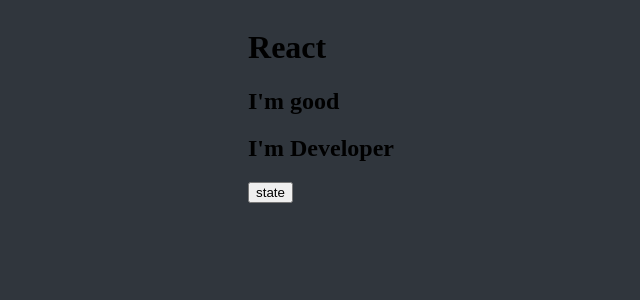
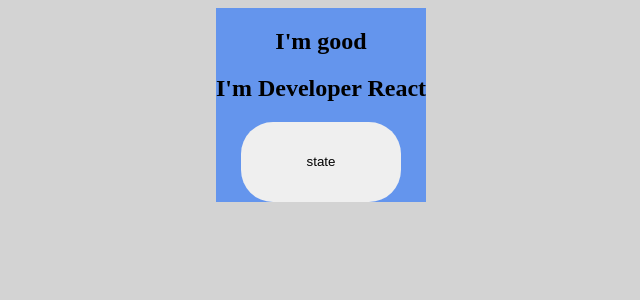
Before and after one commit to Arthur-art/reactjs-codecademy, a React (Create React App) app in the folder study-react/: page / in a window 1280 px wide. Shown: the top 300 px of the page, without its empty margins (319-959 px from the left). Built offline with nearby package versions, Linux system fonts and the light colour scheme.

Commit message:
setStateColor component

```diff
--- a/study-react/public/index.html
+++ b/study-react/public/index.html
@@ -6,9 +6,7 @@
     <link rel="stylesheet" href="./style.css">
     <title>React App</title>
   </head>
-  <body>
+  <body id="container">
     <noscript>You need to enable JavaScript to run this app.</noscript>
-    <div id="app"></div>
-    <div id="container"></div>
   </body>
 </html>
--- a/study-react/public/style.css
+++ b/study-react/public/style.css
@@ -5,7 +5,15 @@
 body {
   display: flex;
   justify-content: center;
-  background: #30363d;
+  text-align: center;
+  background: lightgray;
+}
+
+button {
+  border: none;
+  width: 10rem;
+  height: 5rem;
+  border-radius: 2rem;
 }
 
 li {
--- a/study-react/src/components/State.jsx
+++ b/study-react/src/components/State.jsx
@@ -12,36 +12,39 @@
 }
 
 
-
+const blue = '#6495ED';
+const yellow = '#FFFF00';
 export default class SetState extends React.Component{
     constructor(props){
         super(props);
         this.state = {
             name:'Arthur',
             age: 24,
-            job: 'Developer',
-            mood: 'good'
+            job: 'Developer React',
+            mood: 'good',
+            color: blue,
         }
         /*Sempre que você definir um manipulador de eventos que usa this,
          você precisa adicionar this.methodName = this.methodName.bind(this)à sua função de construtor. */
        this.setStateProps = this.setStateProps.bind(this)
     }
     setStateProps(){
-        const newMood = this.state.mood == 'good' ? 'bad' : 'good';
-        const newJob = this.state.job == 'Developer' ? 'Developer React' : 'Developer'
+        const newMood = this.state.mood == 'good' ? 'fine' : 'good';
+        const newJob = this.state.job == 'Developer React' ? 'Developer JavaScript' : 'Developer React'
+        const newColor = this.state.color == blue ? yellow : blue;
         this.setState({
             job: newJob,
             mood: newMood,
+            color: newColor
         })
     }
-
 
     render(){
 
     console.log('this.state: '+JSON.stringify(this.state))
 
         return(
-            <div>
+            <div style={{background: this.state.color}}>
                <h2>I'm {this.state.mood}</h2>
                <h2>I'm {this.state.job}</h2>
                <button onClick={this.setStateProps}>state</button>
--- a/study-react/src/index.jsx
+++ b/study-react/src/index.jsx
@@ -4,8 +4,7 @@
 
 ReactDOM.render(
     <React.StrictMode>
-        <h1>React</h1>
-        <SetState />
+         <SetState />
     </React.StrictMode>,
     document.getElementById('container')
 );
```
